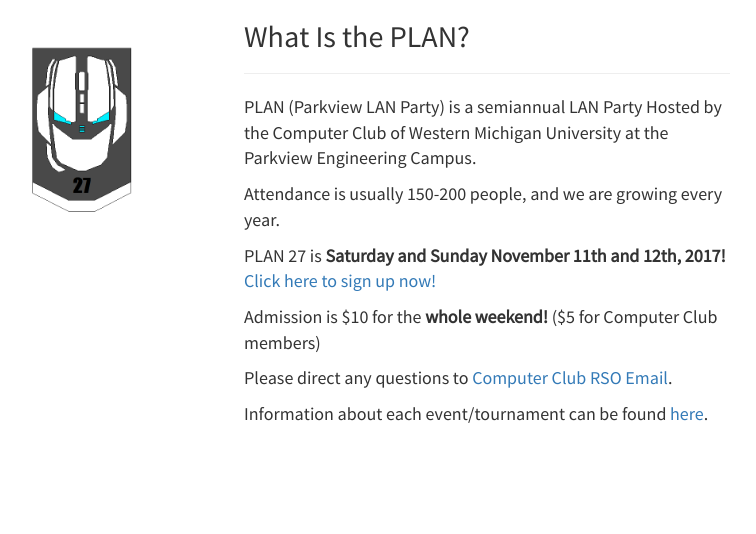
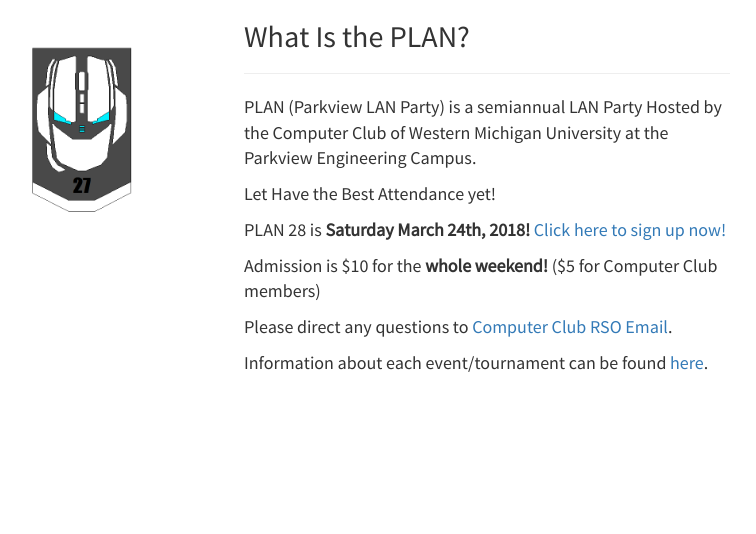
Before and after one commit to ccowmu/whatistheplan.com, a Django app: page / in a window 1280 px wide. Shown: the part 53-587 px from the top of the page, without its empty margins (315-1071 px from the left). Run offline with Django 3.2, Linux system fonts and the light colour scheme; some libraries are stand-ins or nearby versions.

Commit message:
Home Update 1.0
Test Update for Plan28

```diff
--- a/whatistheplan/templates/home.html
+++ b/whatistheplan/templates/home.html
@@ -10,9 +10,9 @@
     <hr>
     <p>PLAN (Parkview LAN Party) is a semiannual LAN Party Hosted by the Computer Club of Western Michigan University at the Parkview Engineering Campus.
 
-    <p>Attendance is usually 150-200 people, and we are growing every year.
+    <p>Let Have the Best Attendance yet!
 
-    <p>PLAN 27 is <b>Saturday and Sunday November 11th and 12th, 2017!</b>
+    <p>PLAN 28 is <b>Saturday March 24th, 2018!</b>
     <a href="/signup/">Click here to sign up now!</a></p>
 
 
```
